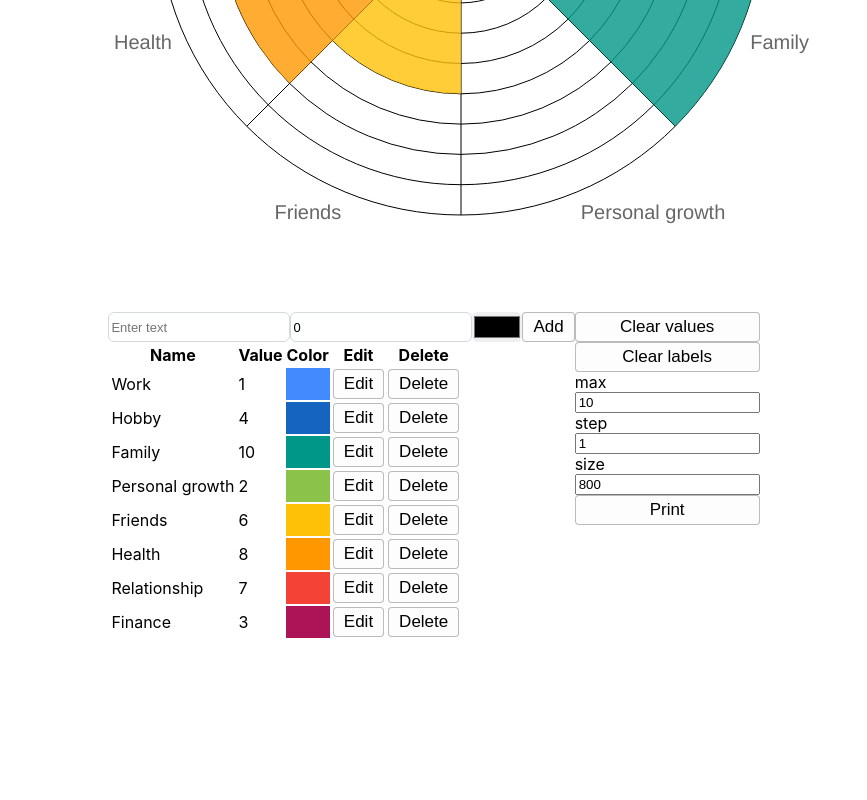
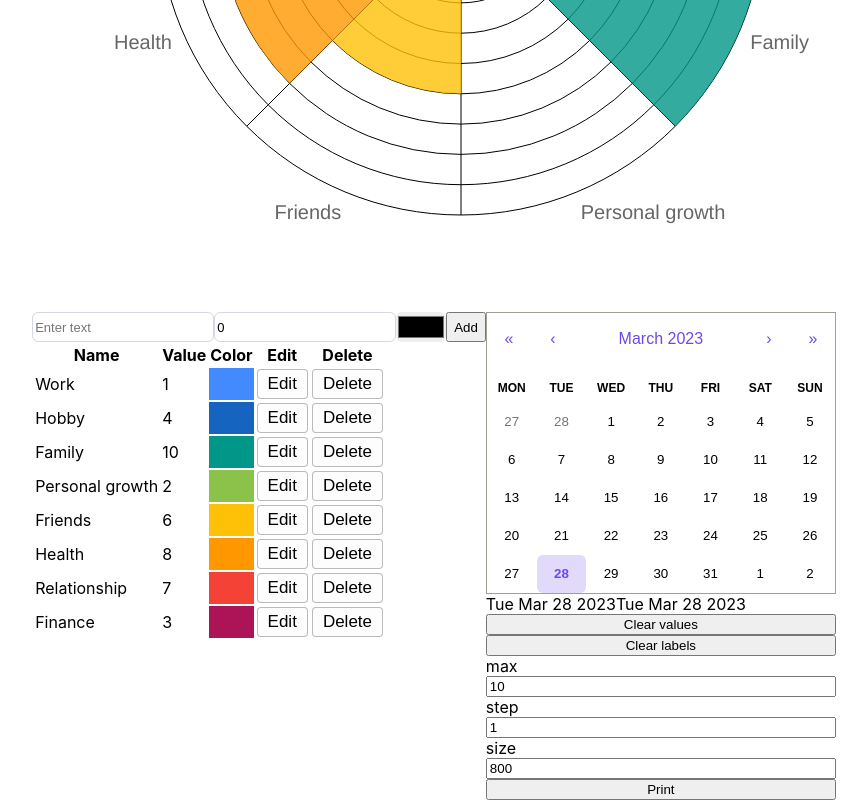
Before and after one commit to yaroslavas2001/balance_wheel, a React (Create React App) app: page / in a window 1280 px wide. Shown: the part 488-1288 px from the top of the page, without its empty margins (206-1073 px from the left). Before the commit the page ends 1128 px from the top, so only its background shows below. Built offline with nearby package versions, Linux system fonts and the light colour scheme.

Commit message:
calendar

```diff
--- a/package.json
+++ b/package.json
@@ -7,6 +7,7 @@
     "@testing-library/jest-dom": "^5.16.5",
     "@testing-library/react": "^13.4.0",
     "@testing-library/user-event": "^13.5.0",
+    "@types/react-datepicker": "^4.10.0",
     "@types/jest": "^27.5.2",
     "@types/node": "^16.18.21",
     "@types/react": "^18.0.30",
@@ -16,7 +17,9 @@
     "gh-pages": "^5.0.0",
     "html2canvas": "^1.4.1",
     "react": "^18.2.0",
+    "react-calendar": "^4.2.1",
     "react-chartjs-2": "^5.2.0",
+    "react-datepicker": "^4.11.0",
     "react-dom": "^18.2.0",
     "react-scripts": "5.0.1",
     "typescript": "^4.9.5",
@@ -47,5 +50,8 @@
       "last 1 firefox version",
       "last 1 safari version"
     ]
+  },
+  "devDependencies": {
+    "@types/react-datepicker": "^4.10.0"
   }
 }
--- a/src/App.css
+++ b/src/App.css
@@ -1,8 +1,13 @@
-.App{
+body {
+    /* background-color: rgb(255, 255, 255); */
+}
+
+.App {
     display: flex;
     flex-direction: column;
     align-items: center;
 }
-.row{
+
+.row {
     display: flex;
 }
--- a/src/components/Button/Button.module.css
+++ b/src/components/Button/Button.module.css
@@ -1,4 +1,4 @@
-button {
+.button {
   font-size: 17px;
   padding: 4px 10px;
   border: transparent;
@@ -9,7 +9,7 @@ button {
   cursor: pointer;
 }
 
-button:hover {
+.button:hover {
   background: rgb(2, 0, 36);
   background: linear-gradient(90deg, rgb(53, 145, 236) 0%, rgb(29, 205, 236) 100%);
   color: white;
--- /dev/null
+++ b/src/components/Customize/Customize.css
@@ -0,0 +1,201 @@
+.block {
+  display: flex;
+  flex-direction: column;
+  background-color: red;
+}
+
+.react-calendar {
+  width: 350px;
+  max-width: 100%;
+  background: white;
+  border: 1px solid #a0a096;
+  font-family: Arial, Helvetica, sans-serif;
+  line-height: 1.125em;
+}
+
+.react-calendar--doubleView {
+  width: 700px;
+}
+
+.react-calendar--doubleView .react-calendar__viewContainer {
+  display: flex;
+  margin: -0.5em;
+}
+
+.react-calendar--doubleView .react-calendar__viewContainer>* {
+  width: 50%;
+  margin: 0.5em;
+}
+
+.react-calendar,
+.react-calendar *,
+.react-calendar *:before,
+.react-calendar *:after {
+  -moz-box-sizing: border-box;
+  -webkit-box-sizing: border-box;
+  box-sizing: border-box;
+}
+
+.react-calendar button {
+  margin: 0;
+  border: 0;
+  outline: none;
+}
+
+.react-calendar button:enabled:hover {
+  cursor: pointer;
+}
+
+.react-calendar__navigation {
+  height: 44px;
+  margin-bottom: 1em;
+}
+
+.react-calendar__navigation button {
+  min-width: 44px;
+  background: none;
+}
+
+.react-calendar__navigation button:enabled:hover,
+.react-calendar__navigation button:enabled:focus {
+  background-color: #e6e6e6;
+}
+
+.react-calendar__navigation button[disabled] {
+  background-color: #f0f0f0;
+}
+
+.react-calendar__month-view__weekdays {
+  text-align: center;
+  text-transform: uppercase;
+  font-weight: bold;
+  font-size: 0.75em;
+}
+
+.react-calendar__month-view__weekdays__weekday {
+  padding: 0.5em;
+}
+
+.react-calendar__month-view__weekNumbers {
+  font-weight: bold;
+}
+
+.react-calendar__month-view__weekNumbers .react-calendar__tile {
+  display: flex;
+  align-items: center;
+  justify-content: center;
+  font-size: 0.75em;
+  padding: calc(0.75em / 0.75) calc(0.5em / 0.75);
+}
+
+.react-calendar__month-view__days__day--weekend {
+  color: #d10000;
+}
+
+.react-calendar__month-view__days__day--neighboringMonth {
+  color: #757575;
+}
+
+.block+.calendar {
+  width: 400px;
+  max-width: 100%;
+  background-color: #ff0000 !important;
+  color: #222;
+  border-radius: 8px;
+  box-shadow: 0 12px 24px rgba(0, 0, 0, 0.2);
+  font-family: Arial, Helvetica, sans-serif;
+  line-height: 1.125em;
+}
+
+.react-calendar__navigation button {
+  color: #6f48eb;
+  min-width: 44px;
+  background: none;
+  font-size: 16px;
+  margin-top: 8px;
+}
+
+.react-calendar__navigation button:enabled:hover,
+.react-calendar__navigation button:enabled:focus {
+  background-color: #f8f8fa;
+}
+
+.react-calendar__navigation button[disabled] {
+  background-color: #f0f0f0;
+}
+
+abbr[title] {
+  text-decoration: none;
+}
+
+.react-calendar__month-view__days__day--weekend {
+  color: #000000;
+}
+
+.react-calendar__tile:enabled:hover,
+.react-calendar__tile:enabled:focus {
+  background: #f8f8fa;
+  color: #6f48eb;
+  border-radius: 6px;
+}
+
+.react-calendar__tile--now {
+  background: #6f48eb33;
+  border-radius: 6px;
+  font-weight: bold;
+  color: #6f48eb;
+}
+
+.react-calendar__tile--now:enabled:hover,
+.react-calendar__tile--now:enabled:focus {
+  background: #6f48eb33;
+  border-radius: 6px;
+  font-weight: bold;
+  color: #6f48eb;
+}
+
+.react-calendar__tile--hasActive:enabled:hover,
+.react-calendar__tile--hasActive:enabled:focus {
+  background: #f8f8fa;
+}
+
+.react-calendar__tile--active {
+  background: #6f48eb;
+  border-radius: 6px;
+  font-weight: bold;
+  color: white;
+}
+
+.react-calendar__tile--active:enabled:hover,
+.react-calendar__tile--active:enabled:focus {
+  background: #6f48eb;
+  color: white;
+}
+
+.react-calendar--selectRange .react-calendar__tile--hover {
+  background-color: #f8f8fa;
+}
+
+.react-calendar__tile--range {
+  background: #6e48eb83;
+  color: #f8f8fa;
+  border-radius: 0;
+}
+
+.react-calendar__tile--rangeStart {
+  border-top-right-radius: 0;
+  border-bottom-right-radius: 0;
+  border-top-left-radius: 6px;
+  border-bottom-left-radius: 6px;
+  background: #6f48eb;
+  color: white;
+}
+
+.react-calendar__tile--rangeEnd {
+  border-top-left-radius: 0;
+  border-bottom-left-radius: 0;
+  border-top-right-radius: 6px;
+  border-bottom-right-radius: 6px;
+  background: #6f48eb;
+  color: white;
+}
--- a/src/components/Customize/Customize.module.css
+++ b/src/components/Customize/Customize.module.css
@@ -1,4 +1,4 @@
-.block{
+.block {
     display: flex;
     flex-direction: column;
 }
--- a/src/components/Customize/Customize.tsx
+++ b/src/components/Customize/Customize.tsx
@@ -1,5 +1,10 @@
 import React, { FC, useEffect, useState } from 'react';
 import style from "./Customize.module.css"
+import 'react-calendar/dist/Calendar.css';
+import "./Customize.module.css"
+import "./Customize.css"
+
+import Calendar from 'react-calendar';
 type propsType = {
   max: number
   step: number
@@ -12,8 +17,27 @@ type propsType = {
   setSize: (size: number) => void
 }
 let Customize: FC<propsType> = ({ clear, print, max, size, step, clearNames, setMax, setStep, setSize }) => {
+  const [startDate, setStartDate] = useState(new Date());
+  const [endDate, setEndDate] = useState<Date>(new Date());
+  const onChange = (dates: any) => {
+    const [start, end] = dates;
+    setStartDate(start);
+    setEndDate(end);
+  };
   return (
     <div className={style.block}>
+      <Calendar
+        onChange={(time) => onChange(time)}
+        selectRange={true}
+        defaultValue={[startDate, endDate]}
+        locale="en-GB"
+        className={style.calendar}
+      />
+      {startDate.toDateString()}
+      {endDate !== null ? endDate.toDateString() : ''}
+      <br />
+
+
       <button onClick={() => clear()}>Clear values</button>
       <button onClick={() => clearNames()}>Clear labels</button>
       max <input type="number" value={max} onChange={(e) => { setMax(Number(e.target.value)) }} />
--- a/src/components/PolarArea/PolarArea.tsx
+++ b/src/components/PolarArea/PolarArea.tsx
@@ -9,7 +9,6 @@ import {
 import { PolarArea } from 'react-chartjs-2';
 import style from "./PolarArea.module.css"
 import { PolarAreaDataModel } from '../../Model/PolarAreaDataModel';
-import html2canvas from 'html2canvas';
 ChartJS.register(RadialLinearScale, ArcElement, Tooltip, Title);
 
 type propsType = {
```
Also changed, not shown: 2 other files (tests, documents, lock files or other folders).
